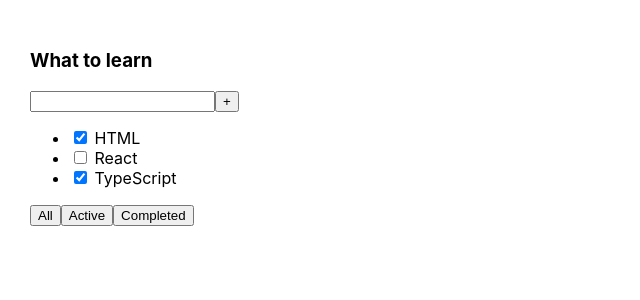
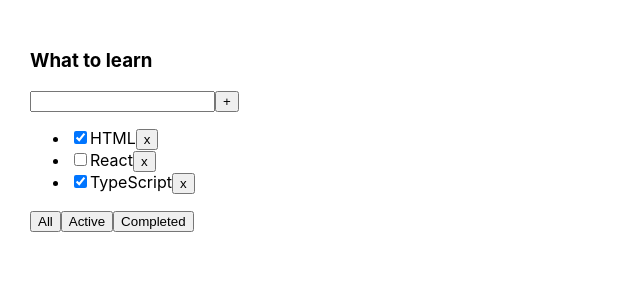
Before and after one commit to RomanChuchval/TODO_list, a React (Create React App) app: page / in a window 1280 px wide. Shown: the top 300 px of the page, without its empty margins (0-640 px from the left). Built offline with nearby package versions, Linux system fonts and the light colour scheme.

Commit message:
lesson 2 update TODOList. filter and delete tasks

```diff
--- a/src/App.tsx
+++ b/src/App.tsx
@@ -1,13 +1,15 @@
-import React from 'react';
+import React, {useEffect, useState} from 'react';
 import './App.css';
 import TodoList, {TaskType} from "./TodoList";
+
+export type FilterValuesType = 'all' | 'active' | 'completed'
 
 function App() {
 
     const todoListTitle_1: string = 'What to learn';
-    const todoListTitle_2: string = 'What to buy';
+    //const todoListTitle_2: string = 'What to buy';
 
-    const tasks_1: Array<TaskType> = [
+    const [tasks, setTasks] = useState<Array<TaskType>>([
         {
             id: 1,
             title: 'HTML',
@@ -23,12 +25,41 @@
             title: 'TypeScript',
             isDone: true,
         },
-    ]
+    ])
+
+    const removeTask = (taskId: number) => {
+        setTasks(tasks.filter(task => task.id !== taskId))
+    }
+
+    useEffect( () => {
+        console.log(tasks)
+    }, [tasks])
+
+    const [filter, setFilter] = useState<FilterValuesType>('all')
+    const changeFilter = (filter:FilterValuesType) => {
+        setFilter(filter)
+    }
+
+    const filteredTasks = (tasks:Array<TaskType>, filter: FilterValuesType):Array<TaskType> => {
+        switch (filter) {
+            case 'active':
+                return tasks.filter(task => !task.isDone)
+            case 'completed':
+                return tasks.filter(task => task.isDone)
+            default:
+                return tasks
+        }
+    }
+
+    const filteredTasksForRender = filteredTasks(tasks, filter)
 
     return (
         <div className='App'>
-            <TodoList title={todoListTitle_1} tasks={tasks_1}/>
-            {/*<TodoList title={todoListTitle_2} tasks={tasks_1}/>*/}
+            <TodoList title={todoListTitle_1}
+                      tasks={filteredTasksForRender}
+                      removeTask={removeTask}
+                      changeFilter={changeFilter}/>
+            {/*<TodoList title={todoListTitle_2} tasks={tasks_2}/>*/}
         </div>
     );
 }
--- a/src/TodoList.tsx
+++ b/src/TodoList.tsx
@@ -1,9 +1,14 @@
 import React from 'react';
 import './App.css'
+import {FilterValuesType} from "./App";
+
+
 
 type TodoListPropsType = {
     title: string;
     tasks: Array<TaskType>
+    removeTask: (taskId: number) => void
+    changeFilter: (filter:FilterValuesType) => void
 }
 
 export type TaskType = {
@@ -11,26 +16,17 @@
     title: string;
     isDone: boolean;
 }
+
 const TodoList = (props: TodoListPropsType) => {
-
-    // let tasksList;
-    // if(props.tasks.length === 0) {
-    //     tasksList = <span>Your task list is empty</span>
-    // } else {
-    //     tasksList = props.tasks.map((task:TaskType) => {
-    //         return (
-    //         <li>
-    //             <input type="checkbox" checked={task.isDone}/> <span>{task.title}</span>
-    //         </li>
-    //         )
-    //     })
-    // }
 
     let tasksList = props.tasks.length ?
         props.tasks.map((task:TaskType) => {
+            const removeTask = () => props.removeTask(task.id)
             return (
                 <li>
-                    <input type="checkbox" checked={task.isDone}/> <span>{task.title}</span>
+                    <input type="checkbox" checked={task.isDone}/>
+                    <span>{task.title}</span>
+                    <button onClick={removeTask}>x</button>
                 </li>
             )
         })
@@ -47,9 +43,9 @@
                 {tasksList}
             </ul>
             <div>
-                <button>All</button>
-                <button>Active</button>
-                <button>Completed</button>
+                <button onClick={() => {props.changeFilter('all')}} >All</button>
+                <button onClick={() => {props.changeFilter('active')}} >Active</button>
+                <button onClick={() => {props.changeFilter('completed')}} >Completed</button>
             </div>
         </div>
     );
--- a/src/index.tsx
+++ b/src/index.tsx
@@ -8,9 +8,7 @@
   document.getElementById('root') as HTMLElement
 );
 root.render(
-  <React.StrictMode>
     <App />
-  </React.StrictMode>
 );
 
 // If you want to start measuring performance in your app, pass a function
```
